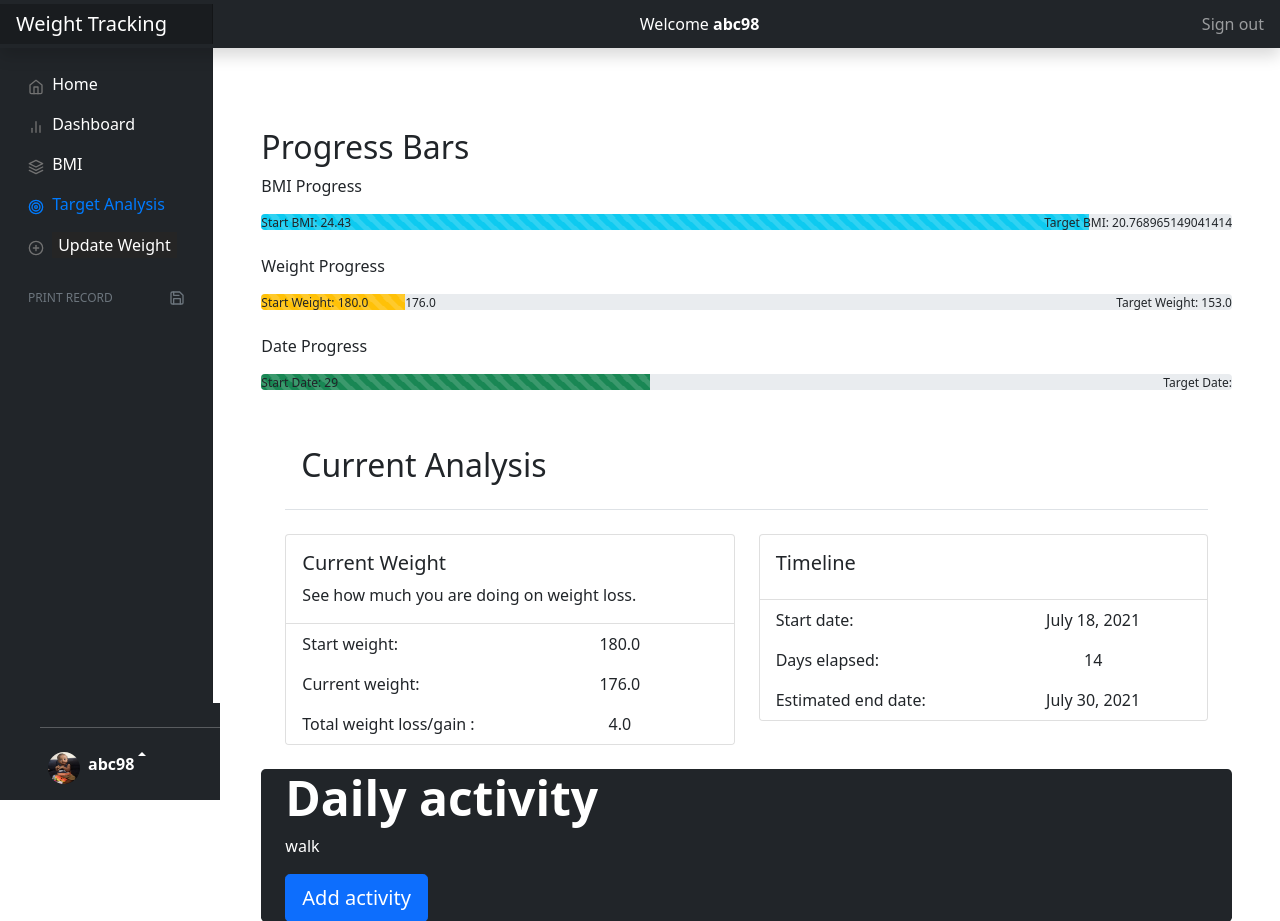
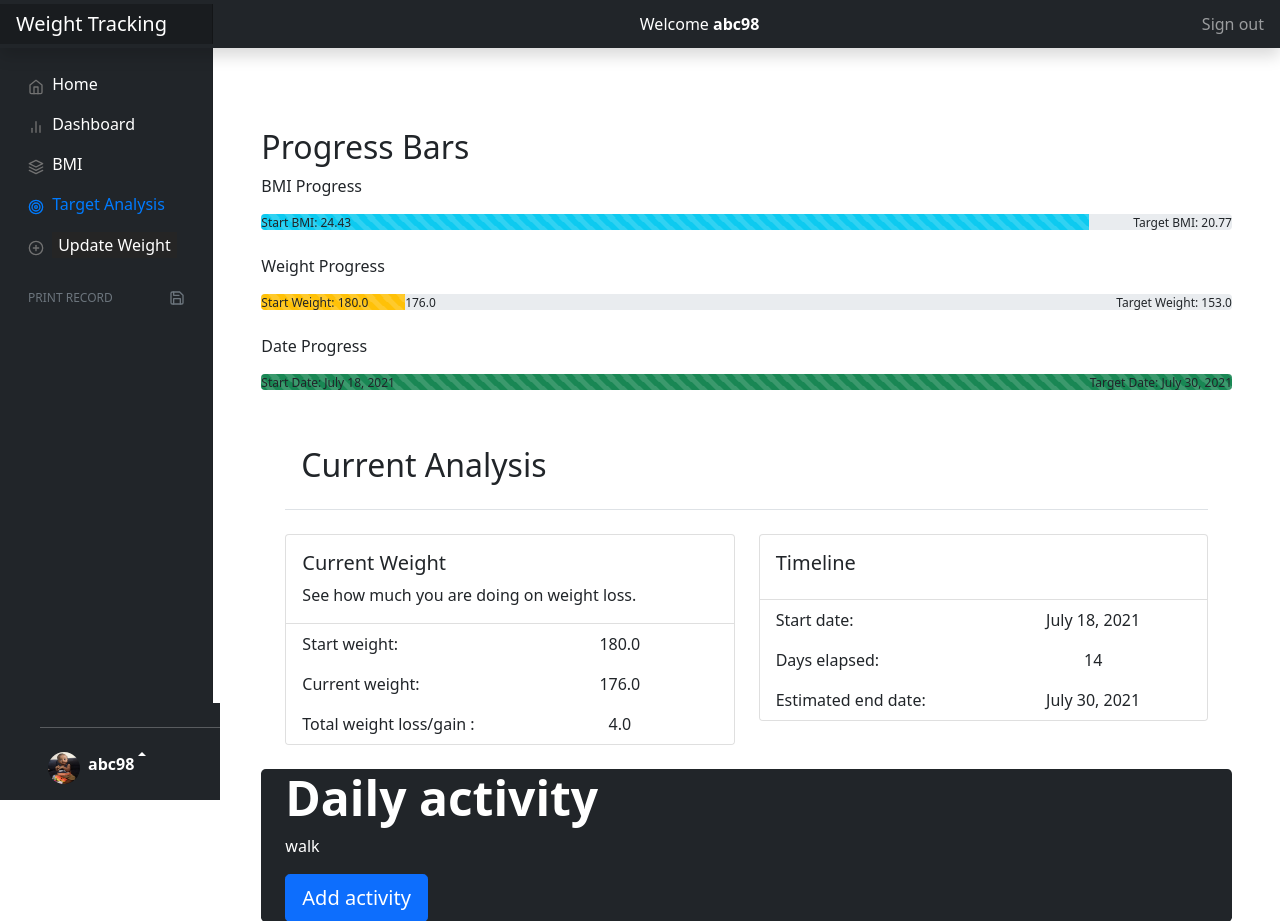
Before and after one commit to teneh2021/cmsc495, a Django app: page /target/ in a window 1280 px wide. Shown: the top 921 px of the page. Run offline with Django 3.2, Linux system fonts and the light colour scheme; a user stored in the database is signed in; data comes from the database, SQL or seed files in the repository; both versions use the stored data as it was after the commit; some libraries are stand-ins or nearby versions.

Commit message:
Updated target date

```diff
--- a/WeightTrackers/templates/WeightTrackers/target.html
+++ b/WeightTrackers/templates/WeightTrackers/target.html
@@ -50,9 +50,9 @@
            <p>Date Progress</p>
           <div class="progress position-relative">
 
-          <div class="progress-bar progress-bar-striped progress-bar-animated bg-success" role="progressbar" style="width: 40%" aria-valuenow="40" aria-valuemin="0" aria-valuemax="100"></div>
-          <div class="position-absolute">Start Date: 29</div>
-          <div class="position-absolute end-0">Target Date: </div>
+          <div class="progress-bar progress-bar-striped progress-bar-animated bg-success" role="progressbar" style="width: {{date_slide}}%" aria-valuenow="40" aria-valuemin="0" aria-valuemax="100"></div>
+          <div class="position-absolute">Start Date: {{start_date}}</div>
+          <div class="position-absolute end-0">Target Date: {{target_date}} </div>
         </div>
         </div>
       </div>
--- a/WeightTrackers/views.py
+++ b/WeightTrackers/views.py
@@ -180,6 +180,25 @@ class AllInOne():
 			dated = ent.date_created
 		time_elaps= timezone.now() - dated
 		return time_elaps.days
+
+	def date_slide(self):
+		for entry in WeightTracker.objects.all():
+			dated = entry.date_created
+		for entry in Weight.objects.all():
+			target_date = entry.finish_date
+
+		if target_date is None:
+			date_diff=0
+		else:
+			date_diff = target_date - dated.date()
+
+		if date_diff !=0:
+			date_quotient = 100/date_diff.days
+		else:
+			date_quotient =0
+
+		date_slide = date_quotient * (timezone.now() - dated).days
+		return date_slide
 
 	def health_tip(self):
 		line = 0
@@ -423,7 +442,10 @@ def target(request):
 		target_date2 ="Not set yet"
 		finish_wt =0
 	weight_diff = first_wt - finish_wt
-	wt_quotient= 100/weight_diff
+	if weight_diff !=0:
+		wt_quotient= 100/weight_diff
+	else:
+		wt_quotient=0
 	current_wt_diff= first_wt -last_wt
 	slide_value = current_wt_diff * wt_quotient
 	""" target date section"""
@@ -444,16 +466,20 @@ def target(request):
 		initial_bmi = 0
 
 	bmi_diff = abs(initial_bmi - target_bmi)
-	bmi_quotient = 100/bmi_diff
+	if bmi_diff !=0:
+		bmi_quotient = 100/bmi_diff
+	else:
+		bmi_quotient=0
 
 	bmi_progress =bmi_quotient * abs(target_bmi - bmi_calc() )
-	print(bmi_progress)
+
 
 	activity =None
 	for entry in Activities.objects.all():
 		activity = entry.add_activity
 	my_dict = {'first_item': first_wt, 'last_item': last_wt, 'slide_value': slide_value, 'initial_bmi': initial_bmi,
-	'time_elapse': all_func.time_elapsed(), 'target_date': target_date2, 'start_date': dated.date, 'target_bmi': target_bmi,
+	'time_elapse': all_func.time_elapsed(), 'target_date': target_date2, 'date_slide': all_func.date_slide(),
+	 'start_date': dated.date, 'target_bmi': round(target_bmi, 2),
 	 'total_loss': all_func.total_loss_gain(), 'activity': activity, 'finish_wt': finish_wt, 'bmi_progress': bmi_progress}
 	return render(request, 'WeightTrackers/target.html', context=my_dict)
 
--- a/djProject/settings.py
+++ b/djProject/settings.py
@@ -28,7 +28,7 @@ MEDIA_URL = '/media/'
 SECRET_KEY = 'django-insecure-p_v*^%ingrpz=wj3b5rri$-$fhkwfyg6taq+wkbi%jlg=q-)29'
 
 # SECURITY WARNING: don't run with debug turned on in production!
-DEBUG = False
+DEBUG = True
 
 
 
```
Also changed, not shown: WeightTrackers/migrations/0001_initial.py (added), db.sqlite3 (added), media/WeightTrackers/media/20171222_202415_Multi2_njZNS29.jpg (added).
